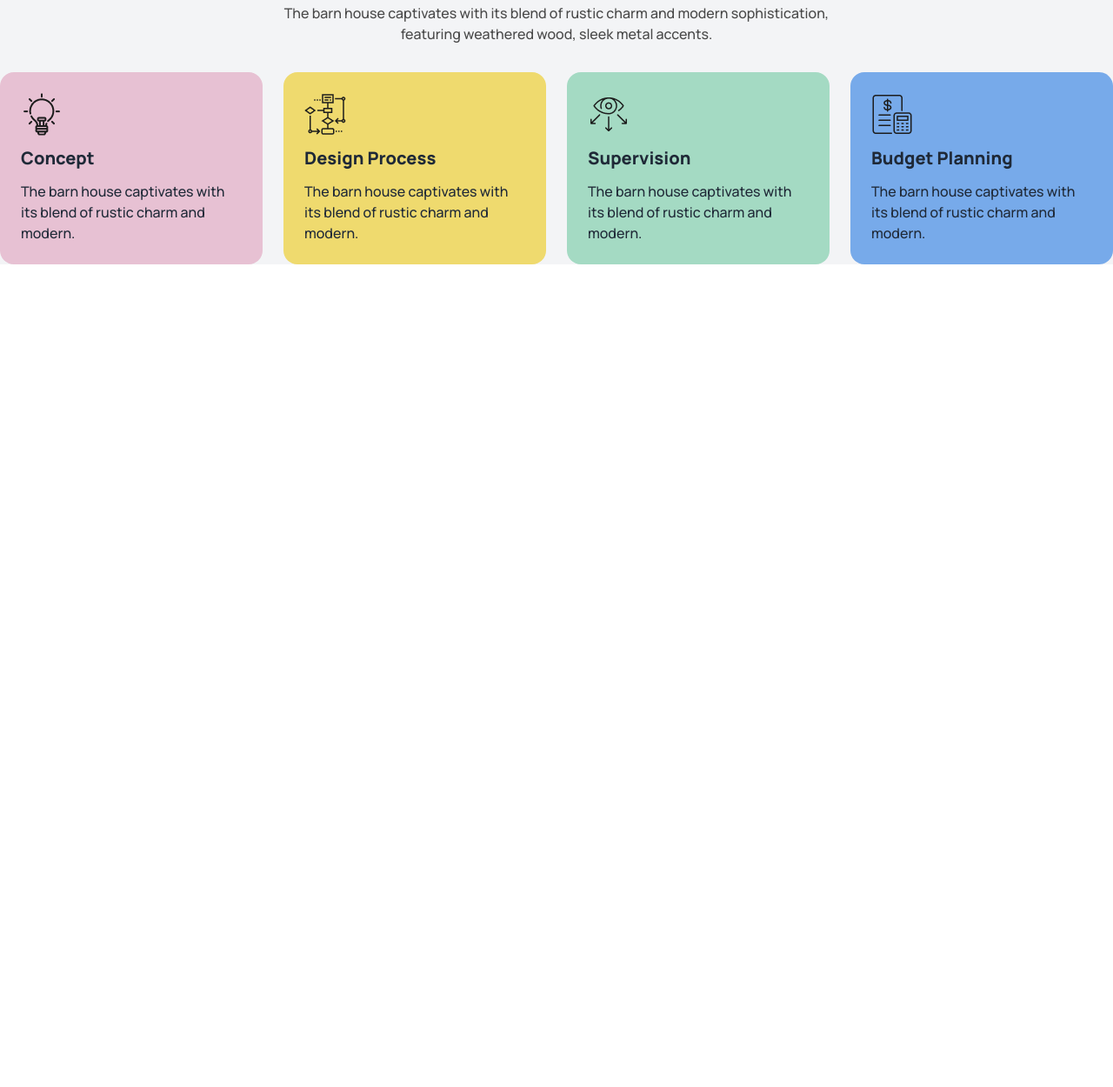
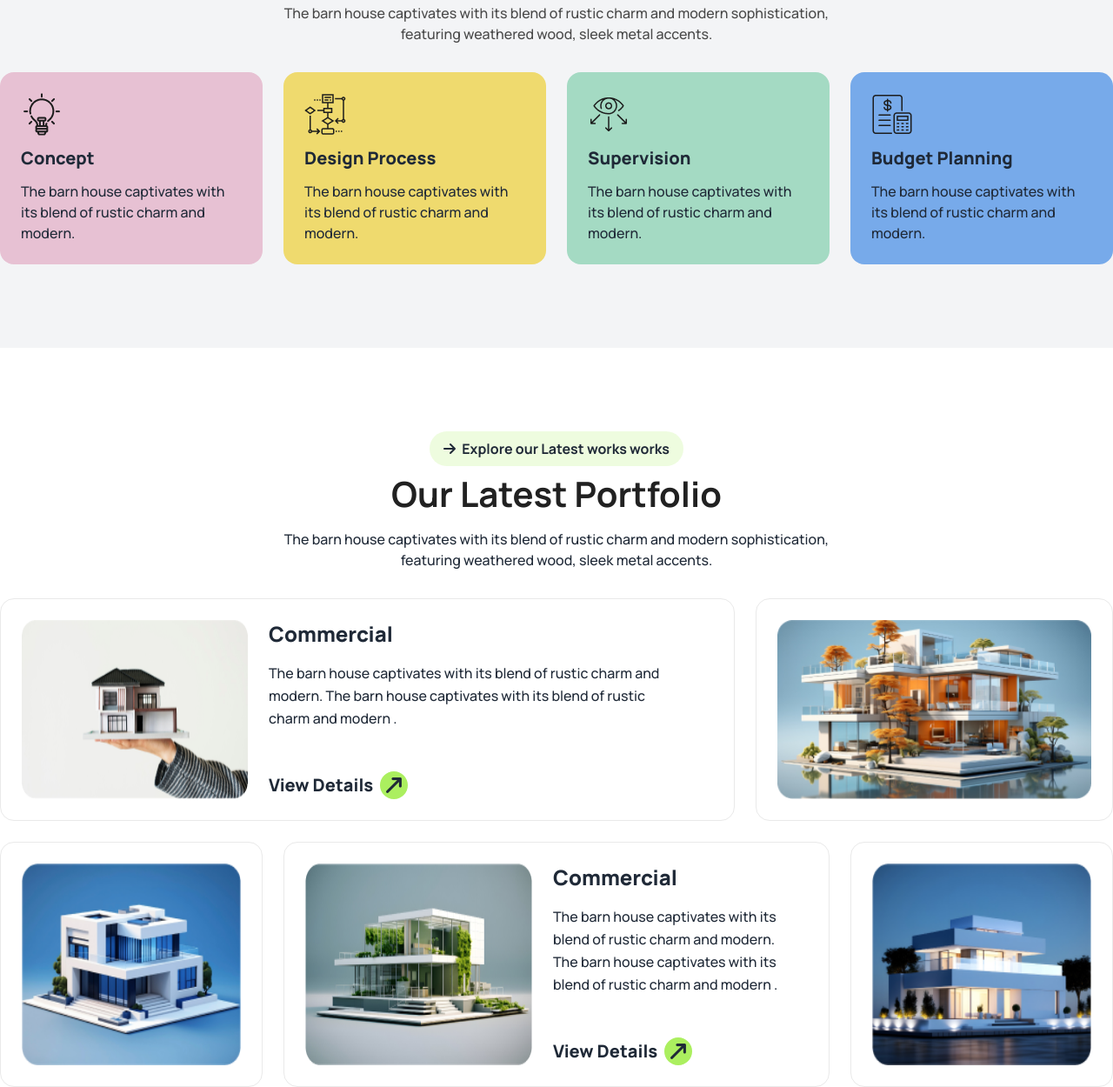
Before and after one commit to abir045/rinterio-consultancy-tailwind, a plain HTML site: page index.html in a window 1280 px wide. Shown: the part 1676-2926 px from the top of the page at 87% size. Before the commit the page ends 1980 px from the top, so only its background shows below. Drawn offline with nearby package versions, Linux system fonts and the light colour scheme.

Commit message:
updated our latest portfolio section

```diff
--- a/index.html
+++ b/index.html
@@ -250,7 +250,7 @@
           </div>
         </section>
 
-        <section class="container mx-auto px-5 lg:px-0">
+        <section class="container mx-auto px-5 pb-24 lg:px-0">
           <div class="text-center">
             <button class="bg-white px-4 py-2 rounded-3xl font-bold">
               <span><i class="fa-solid fa-arrow-right mr-1"></i></span> How we
@@ -307,6 +307,106 @@
           </div>
         </section>
       </div>
+
+      <!-- our latest portfolio -->
+      <section class="container mx-auto mt-24 px-5 lg:px-0">
+        <div class="text-center">
+          <button
+            class="bg-iconBg bg-opacity-20 px-4 py-2 rounded-3xl font-bold"
+          >
+            <span><i class="fa-solid fa-arrow-right mr-1"></i></span> Explore
+            our Latest works works
+          </button>
+          <h1 class="font-bold text-2xl lg:text-[40px] text-[#212121] mt-4">
+            Our Latest Portfolio
+          </h1>
+
+          <p
+            class="font-medium text-sm lg:text-base mt-6 lg:w-1/2 lg:mx-auto leading-[26px]"
+          >
+            The barn house captivates with its blend of rustic charm and modern
+            sophistication, featuring weathered wood, sleek metal accents.
+          </p>
+        </div>
+
+        <div class="grid grid-cols-1 lg:grid-cols-12 gap-6 mt-8">
+          <div
+            class="lg:col-span-8 flex flex-col lg:flex-row gap-6 border-[1px] border-[#e9e9e9] p-6 rounded-2xl"
+          >
+            <!-- <div class=""> -->
+            <img class="" src="assets/img1.png" alt="" />
+            <!-- </div> -->
+
+            <div class="w-full">
+              <h1 class="font-extrabold text-2xl">Commercial</h1>
+              <p class="font-medium mt-4 w-11/12 leading-[26px]">
+                The barn house captivates with its blend of rustic charm and
+                modern. The barn house captivates with its blend of rustic charm
+                and modern .
+              </p>
+              <div class="flex items-center mt-12 space-x-2">
+                <h4 class="font-extrabold text-xl">View Details</h4>
+
+                <i
+                  class="fa-solid fa-arrow-up-long w-8 h-8 text-center rotate-45 text-2xl bg-iconBg rounded-full"
+                ></i>
+              </div>
+            </div>
+          </div>
+
+          <div
+            class="border-[1px] border-[#e9e9e9] p-6 rounded-2xl w-[100%] lg:w-full lg:col-span-4"
+          >
+            <img class="w-full h-full" src="assets/img2.png" alt="" />
+          </div>
+
+          <div
+            class="border-[1px] border-[#e9e9e9] p-6 rounded-2xl lg:col-span-3 lg:hidden block"
+          >
+            <img class="w-full h-full" src="assets/img5.png" alt="" />
+          </div>
+
+          <div
+            class="border-[1px] border-[#e9e9e9] p-6 rounded-2xl lg:col-span-3 hidden lg:block"
+          >
+            <img class="w-full h-full" src="assets/img3.png" alt="" />
+          </div>
+
+          <div
+            class="lg:col-span-6 flex flex-col lg:flex-row gap-6 border-[1px] border-[#e9e9e9] p-6 rounded-2xl"
+          >
+            <img class="" src="assets/img4.png" alt="" />
+
+            <div class="w-full">
+              <h1 class="font-extrabold text-2xl">Commercial</h1>
+              <p class="font-medium mt-4 w-11/12 leading-[26px]">
+                The barn house captivates with its blend of rustic charm and
+                modern. The barn house captivates with its blend of rustic charm
+                and modern .
+              </p>
+              <div class="flex items-center mt-12 space-x-2">
+                <h4 class="font-extrabold text-xl">View Details</h4>
+
+                <i
+                  class="fa-solid fa-arrow-up-long w-8 h-8 text-center rotate-45 text-2xl bg-iconBg rounded-full"
+                ></i>
+              </div>
+            </div>
+          </div>
+
+          <div
+            class="border-[1px] border-[#e9e9e9] p-6 rounded-2xl lg:col-span-3 lg:hidden"
+          >
+            <img class="w-full h-full" src="assets/img3.png" alt="" />
+          </div>
+
+          <div
+            class="border-[1px] border-[#e9e9e9] p-6 rounded-2xl lg:col-span-3"
+          >
+            <img class="w-full h-full" src="assets/img5.png" alt="" />
+          </div>
+        </div>
+      </section>
     </main>
 
     <footer></footer>
```
